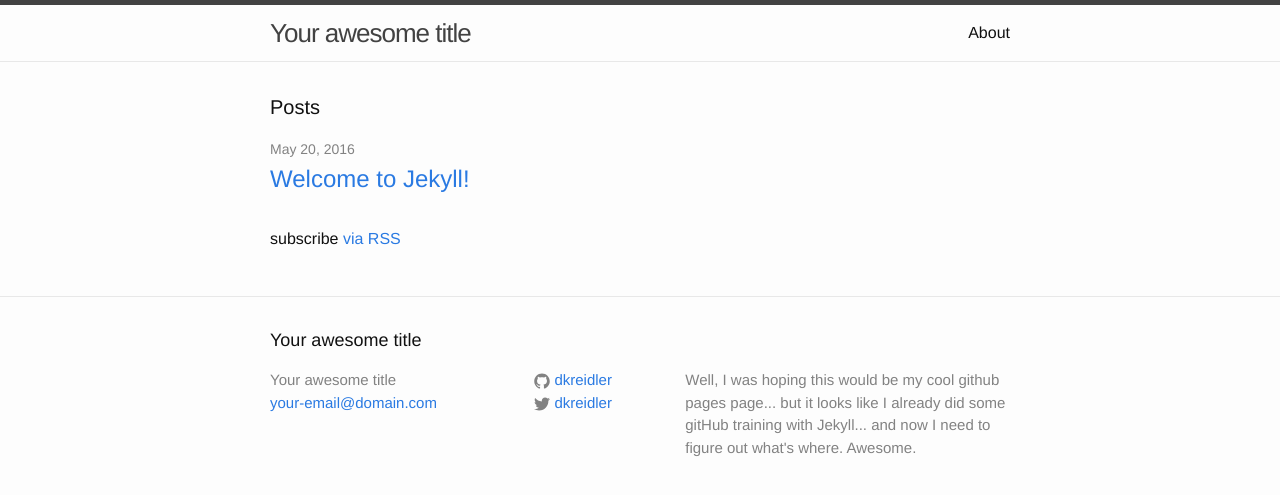
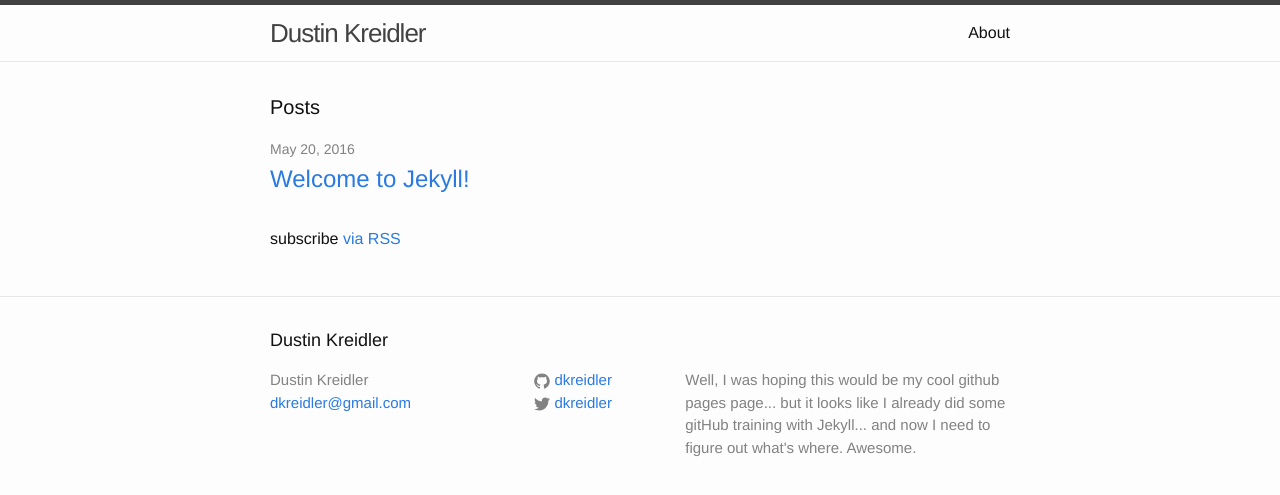
Before and after one commit to dkreidler/dkreidler.github.io, a Jekyll site: the page built from index.html, in a window 1280 px wide. Shown: the top 495 px of the page. Built offline with Jekyll 4.4.1, drawn with Linux system fonts in a browser that asks for light colours.

Commit message:
Update _config.yml

```diff
--- a/_config.yml
+++ b/_config.yml
@@ -6,8 +6,8 @@
 # 'jekyll serve'. If you change this file, please restart the server process.
 
 # Site settings
-title: Your awesome title
-email: your-email@domain.com
+title: Dustin Kreidler
+email: dkreidler@gmail.com
 description: > # this means to ignore newlines until "baseurl:"
   Well, I was hoping this would be my cool github pages page... but it looks
   like I already did some gitHub training with Jekyll... and now I need to
```
